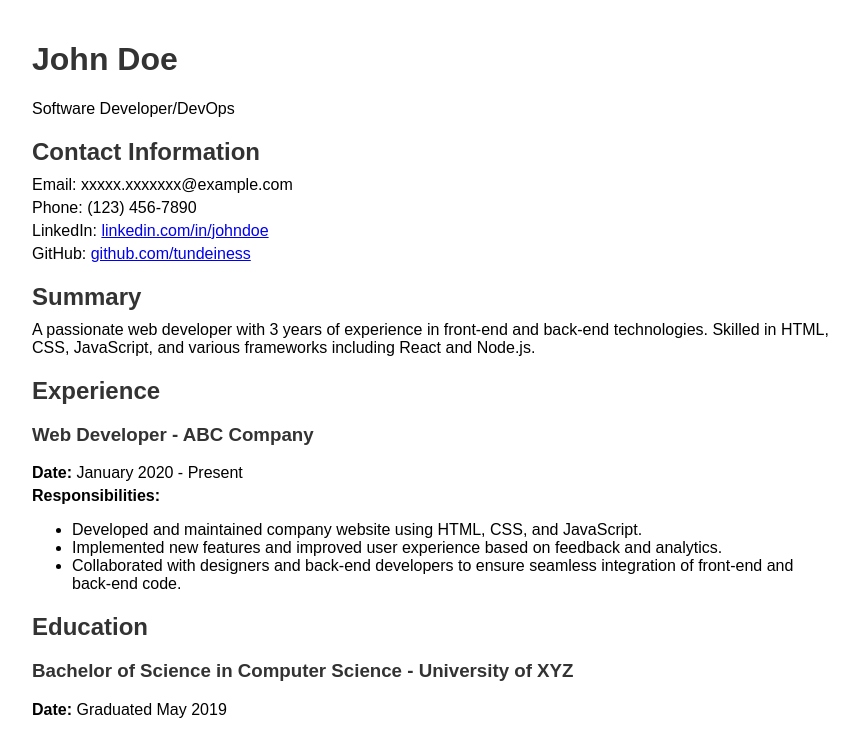
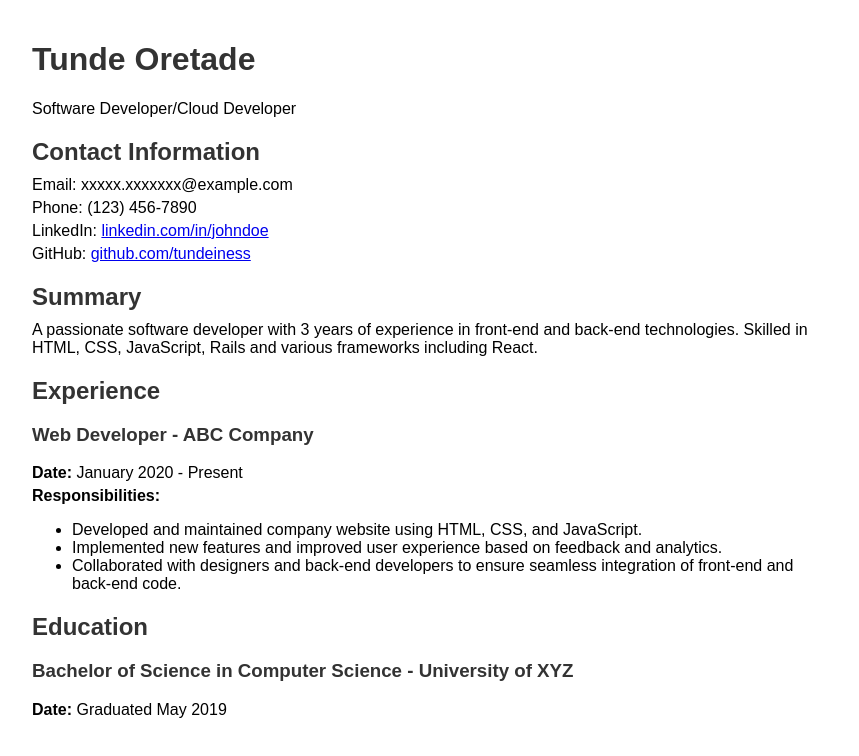
Before and after one commit to tundeiness/Resume, a plain HTML site: page index.html in a window 1280 px wide. Shown: the whole page, without its empty margins (208-1067 px from the left). Drawn offline with Linux system fonts and the light colour scheme.

Commit message:
Update index.html

```diff
--- a/index.html
+++ b/index.html
@@ -31,21 +31,21 @@
 <body>
     <div class="container">
         <header>
-            <h1>John Doe</h1>
-            <p>Software Developer/DevOps</p>
+            <h1>Tunde Oretade</h1>
+            <p>Software Developer/Cloud Developer</p>
         </header>
 
         <section class="section">
             <h2>Contact Information</h2>
             <p>Email: xxxxx.xxxxxxx@example.com</p>
             <p>Phone: (123) 456-7890</p>
-            <p>LinkedIn: <a href="https://www.linkedin.com/in/johndoe">linkedin.com/in/johndoe</a></p>
+            <p>LinkedIn: <a href="https://www.linkedin.com/in/tunde-oretade">linkedin.com/in/johndoe</a></p>
             <p>GitHub: <a href="https://github.com/tundeiness">github.com/tundeiness</a></p>
         </section>
 
         <section class="section">
             <h2>Summary</h2>
-            <p>A passionate web developer with 3 years of experience in front-end and back-end technologies. Skilled in HTML, CSS, JavaScript, and various frameworks including React and Node.js.</p>
+            <p>A passionate software developer with 3 years of experience in front-end and back-end technologies. Skilled in HTML, CSS, JavaScript, Rails and various frameworks including React.</p>
         </section>
 
         <section class="section">
```
